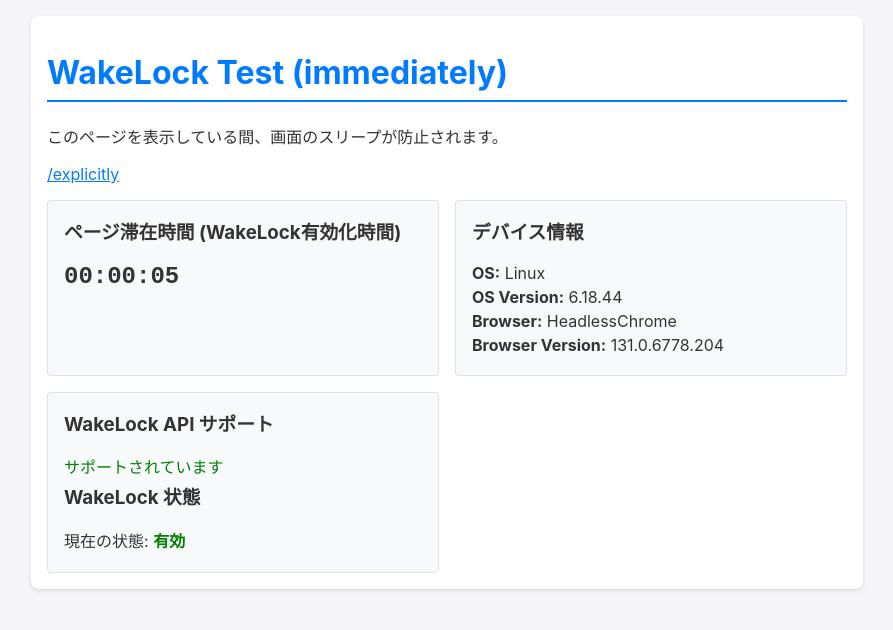
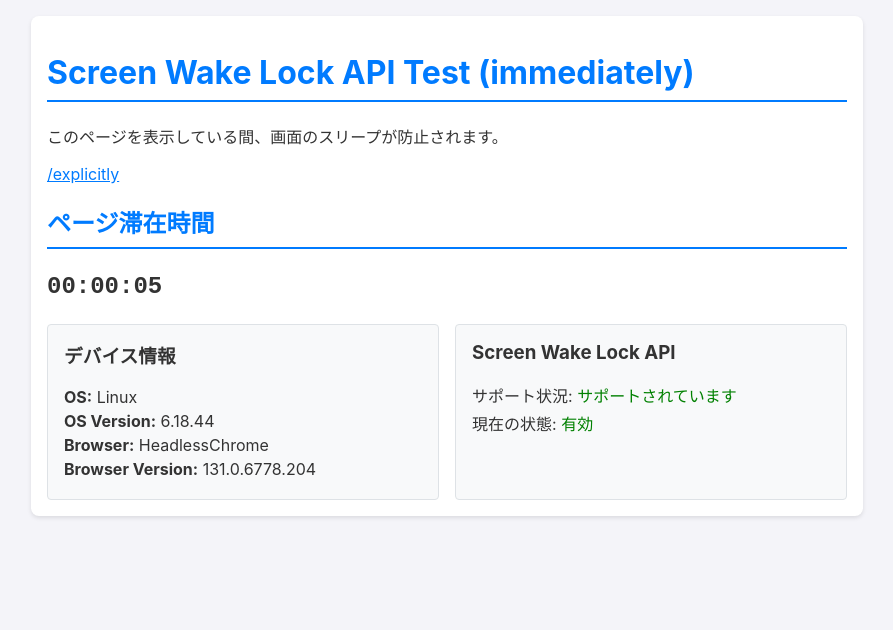
Before and after one commit to apcat/wakelock, a website built with Vite: page immediately/index.html in a window 1280 px wide. Shown: the whole page, without its empty margins (193-1086 px from the left). Built offline with nearby package versions, Linux system fonts and the light colour scheme.

Commit message:
chore: corrected the notation of 'Screen Wake Lock API'

```diff
--- a/common.js
+++ b/common.js
@@ -92,7 +92,7 @@ export async function displayDeviceInfo() {
 }
 
 /**
- * WakeLock APIのサポート状況を表示します。
+ * Screen Wake Lock APIのサポート状況を表示します。
  */
 export function displayWakeLockSupport() {
     const supportEl = document.getElementById('wakelock-support');
--- a/immediately/index.html
+++ b/immediately/index.html
@@ -4,21 +4,20 @@
 <head>
     <meta charset="UTF-8">
     <meta name="viewport" content="width=device-width, initial-scale=1.0">
-    <title>WakeLock Test (immediately)</title>
+    <title>Screen Wake Lock API Test (immediately)</title>
     <link rel="stylesheet" href="../common.css">
 </head>
 
 <body>
     <div class="container">
-        <h1>WakeLock Test (immediately)</h1>
+        <h1>Screen Wake Lock API Test (immediately)</h1>
         <p>このページを表示している間、画面のスリープが防止されます。</p>
         <a href="../explicitly/">/explicitly</a>
 
+        <h2>ページ滞在時間</h2>
+        <p id="page-stay-timer" class="timer">00:00:00</p>
+
         <div class="info-grid">
-            <div class="info-box">
-                <h3>ページ滞在時間 (WakeLock有効化時間)</h3>
-                <p id="page-stay-timer" class="timer">00:00:00</p>
-            </div>
             <div class="info-box">
                 <h3>デバイス情報</h3>
                 <p><strong>OS:</strong> <span id="os">...</span></p>
@@ -27,10 +26,9 @@
                 <p><strong>Browser Version:</strong> <span id="browser-version">...</span></p>
             </div>
             <div class="info-box">
-                <h3>WakeLock API サポート</h3>
-                <p id="wakelock-support">確認中...</p>
-                <h3>WakeLock 状態</h3>
-                <p>現在の状態: <strong id="wakelock-status">取得試行中...</strong></p>
+                <h3>Screen Wake Lock API</h3>
+                <p>サポート状況: <span id="wakelock-support">確認中...</span></p>
+                <p>現在の状態: <span id="wakelock-status">取得試行中...</span></p>
             </div>
         </div>
     </div>
```
Also changed, not shown: explicitly/index.html (+3 -3 lines), index.html (+2 -2 lines), README.md.
